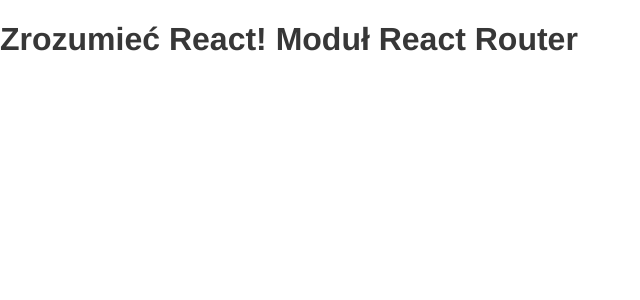
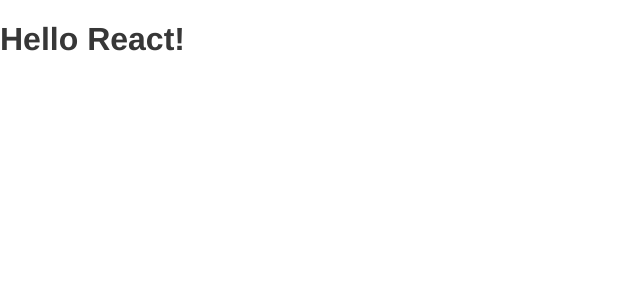
Before and after one commit to brzozanet/react-jzp, a React (Vite) app in the folder front-end/: page / in a window 1280 px wide. Shown: the top 300 px of the page, without its empty margins (0-640 px from the left). Built offline with nearby package versions, Linux system fonts and the light colour scheme.

Commit message:
Refactor component imports to match new directory structure and update main heading in index file

```diff
--- a/front-end/src/App.jsx
+++ b/front-end/src/App.jsx
@@ -1,5 +1,5 @@
-import { FoldersList } from "./components/folders-list/FoldersList";
-import { Layout } from "./components/layout/Layout";
+import { FoldersList } from "./components/FoldersList/FoldersList";
+import { Layout } from "./components/Layout/Layout";
 
 export function App() {
   return (
--- a/front-end/src/components/FoldersList/FoldersList.jsx
+++ b/front-end/src/components/FoldersList/FoldersList.jsx
@@ -1,9 +1,9 @@
 import css from "./FoldersList.module.css";
 import { useState } from "react";
-import { Folder } from "../folder/Folder";
+import { Folder } from "../Folder/Folder";
 import { Title } from "../Title/Title";
 import { TopBar } from "../TopBar/TopBar";
-import { AddNewButton } from "../add-new-button/AddNewButton";
+import { AddNewButton } from "../AddNewButton/AddNewButton";
 
 const Folders = ({ children }) => (
   <div className={css["folders-column"]}>{children}</div>
--- a/front-end/src/main.jsx
+++ b/front-end/src/main.jsx
@@ -1,8 +1,9 @@
 import React from "react";
 import ReactDOM from "react-dom/client";
+import { App } from "../src/App";
 
 ReactDOM.createRoot(document.getElementById("root")).render(
   <>
-    <h1>Zrozumieć React! Moduł React Router</h1>
+    <h1>Hello React!</h1>
   </>
 );
```
